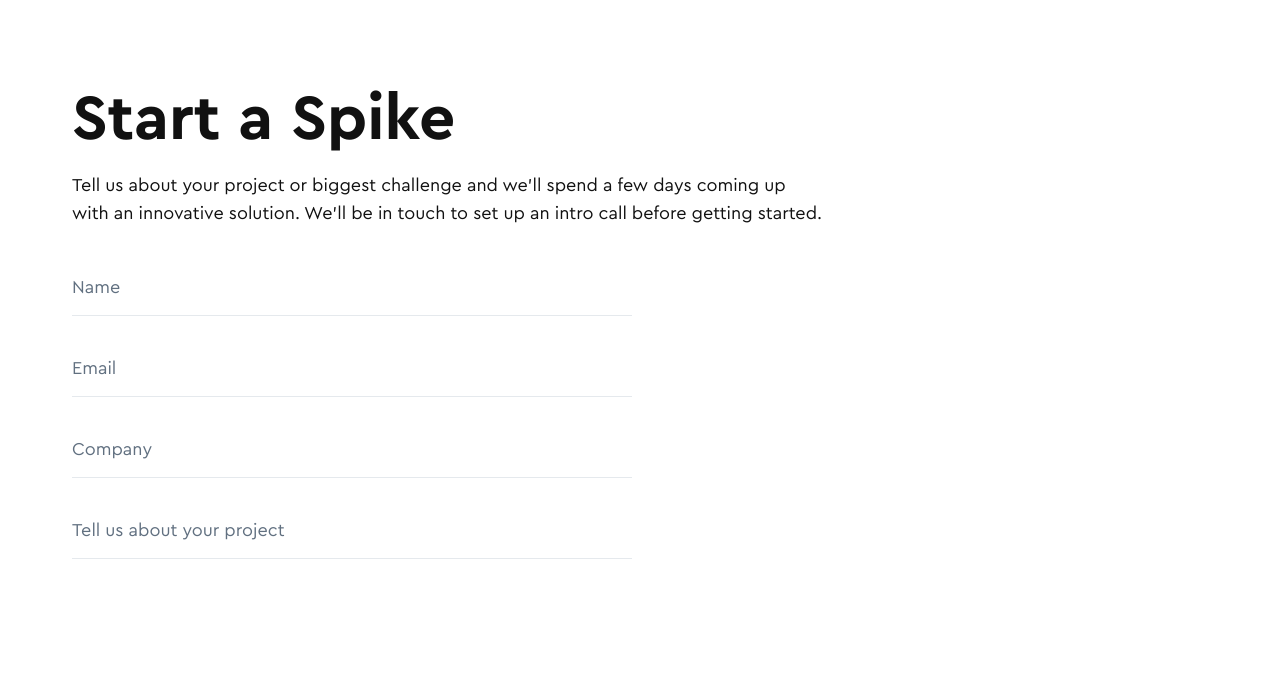
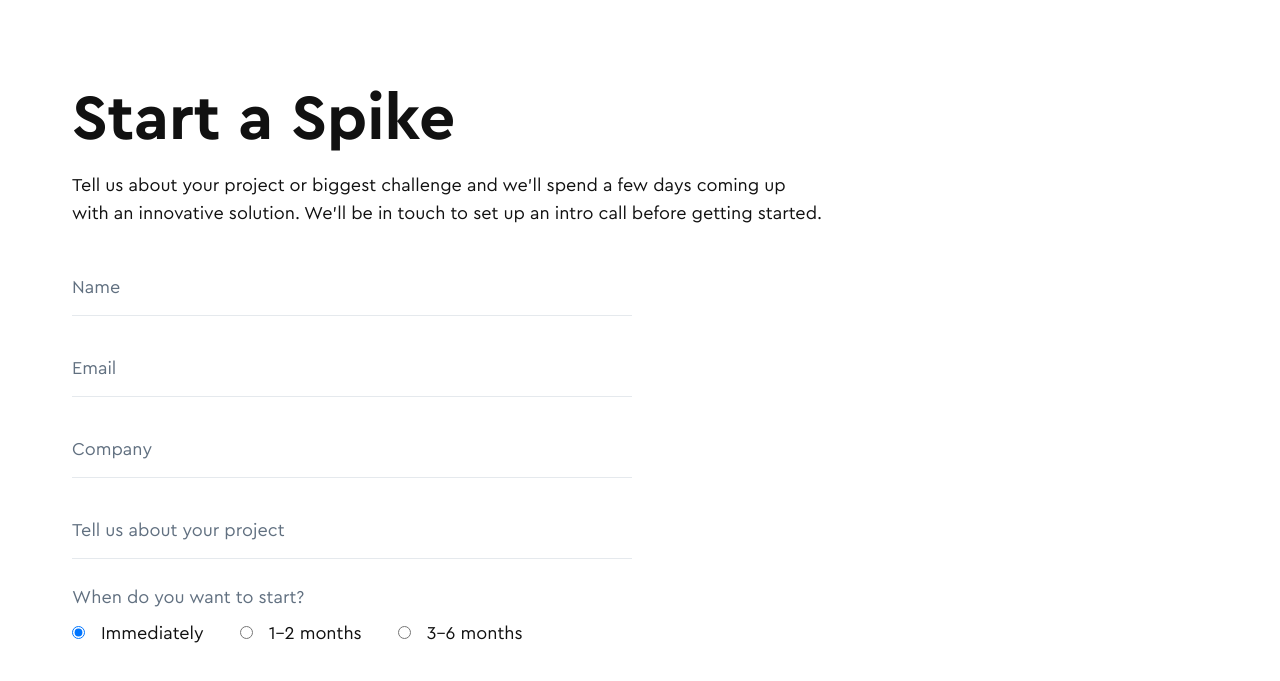
Before and after one commit to olenakotsan/flexum-spike, a website: page public/index.html in a window 1280 px wide. Shown: the part 77-758 px from the top of the page. Drawn offline with Linux system fonts and the light colour scheme; files whose address does not match are found by name; a web font is replaced by a local one.

Commit message:
Add radio button

```diff
--- a/public/index.html
+++ b/public/index.html
@@ -71,8 +71,25 @@
                 <input class="input" id="email" type="email" name="user_mail" value="Email">
                 <input class="input" id="company" type="text" name="user_company" value="Company">
                 <input class="input" id="info" type="text" name="user_info" value="Tell us about your project">
+
+                <div class="mb-1.5">
+                    <legend class="pb-2">When do you want to start?</legend>
+                    <div class="flex flex-wrap gap-x-9 text-neutrals-1000">
+                        <label>
+                            <input class="mr-[11px]" type="radio" checked name="user_time" value="Immediately">
+                            Immediately
+                        </label>
+                        <label>
+                            <input class="mr-[11px]" type="radio" name="user_time" value="1-2 months">
+                            1-2 months
+                        </label>
+                        <label>
+                            <input class="mr-[11px]" type="radio" name="user_time" value="3-6 months">
+                            3-6 months
+                        </label>
+                    </div>
+                </div>
             </form>
-
         </div>
     </main>
 </body>
```
Also changed, not shown: public/output.css.
